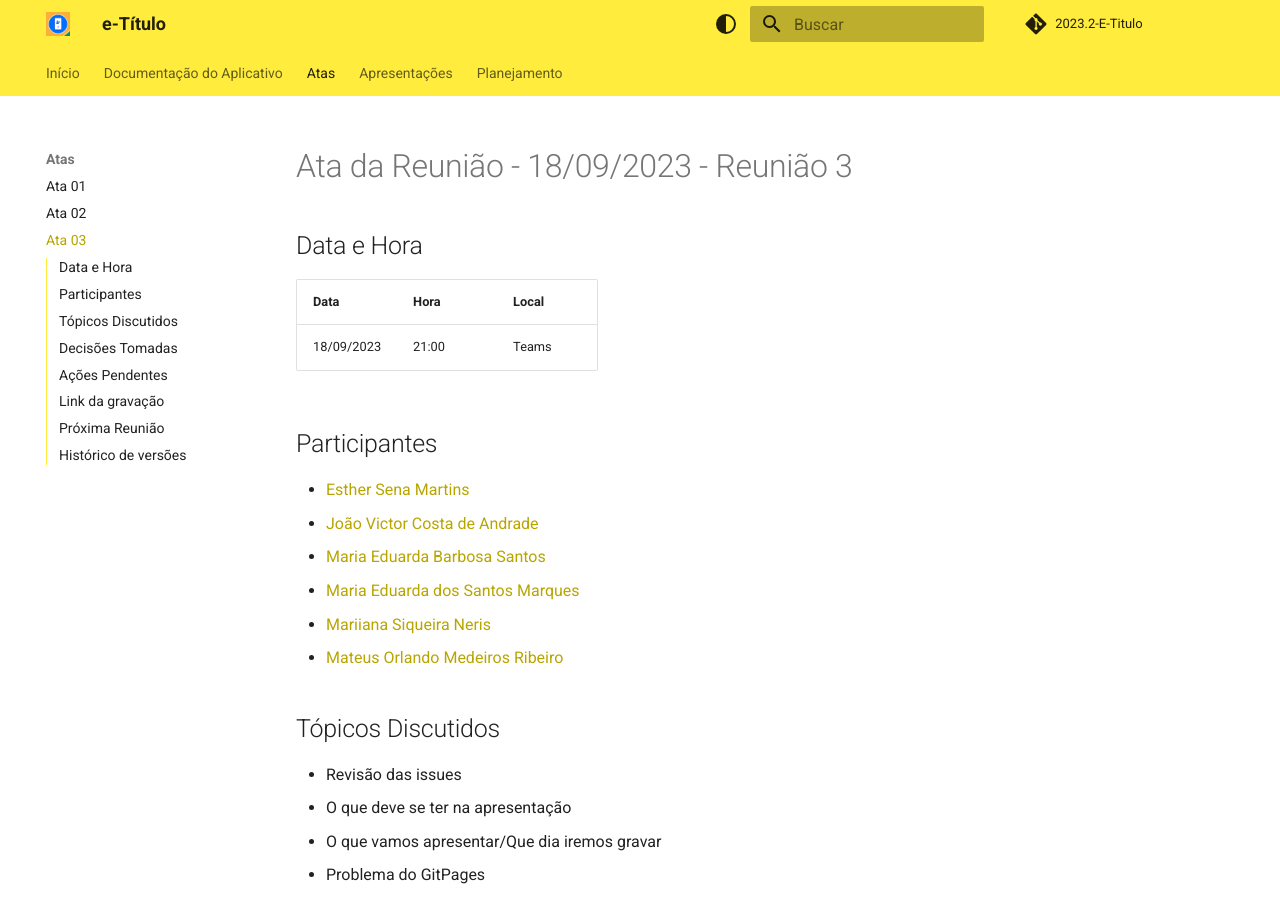
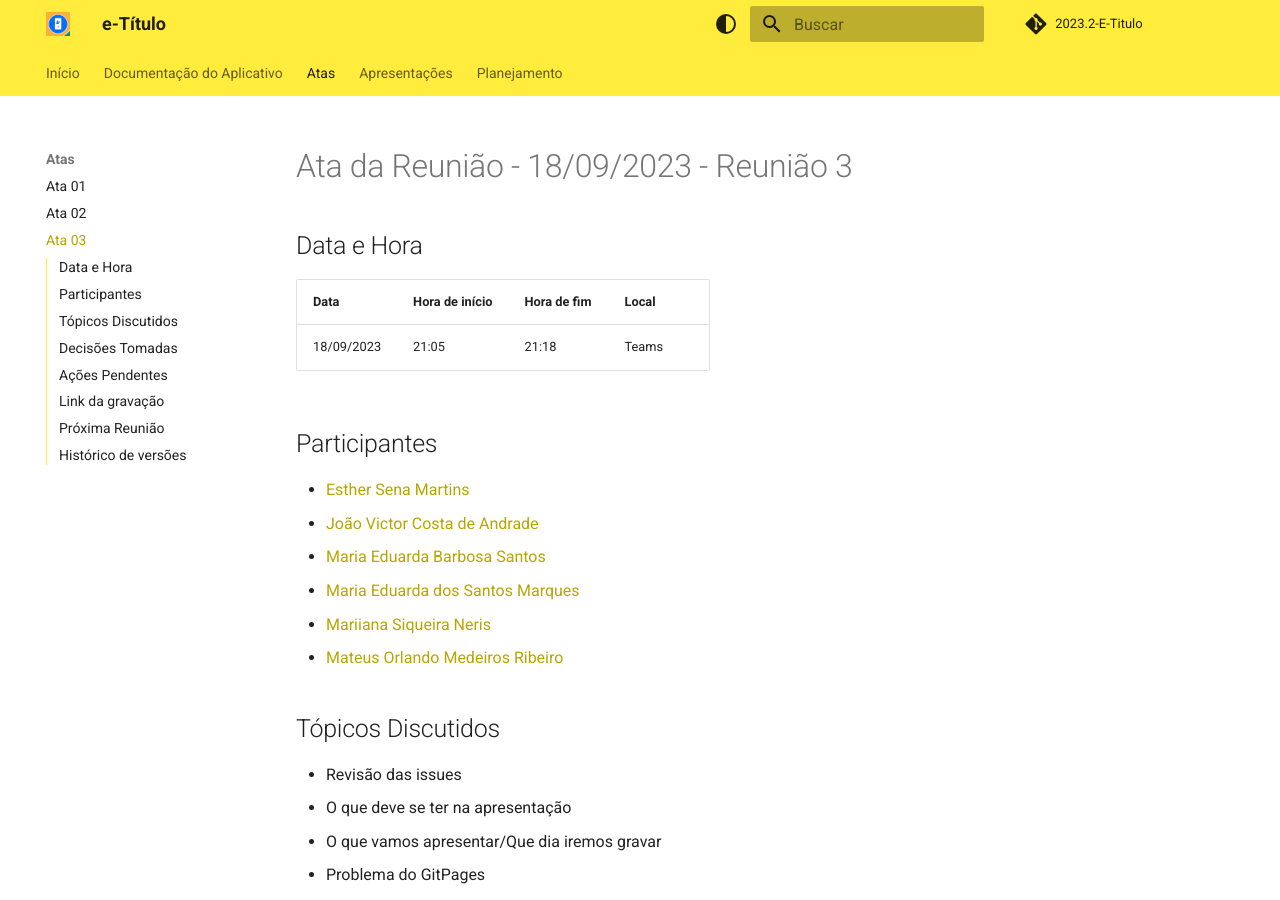
Before and after one commit to Requisitos-de-Software/2023.2-e-Titulo, an MkDocs documentation site: the page built from docs/atas/ata_reuniao_03.md, in a window 1280 px wide and 900 px high. Built offline with MkDocs 1.6.1 and Material for MkDocs 9.7.7, drawn with Linux system fonts in a browser that asks for light colours; comment, search, counter and statistics services are not loaded; some of the changed text lies outside the part shown.

Commit message:
Update ata_reuniao_03.md
Adicionando horário de fim

```diff
--- a/docs/atas/ata_reuniao_03.md
+++ b/docs/atas/ata_reuniao_03.md
@@ -1,9 +1,9 @@
 # Ata da Reunião - 18/09/2023 - Reunião 3
 
 ## Data e Hora
-| Data          | Hora   | Local |
-|---------------|--------|-------|
-| 18/09/2023    | 21:00  | Teams |
+| Data          | Hora de início | Hora de fim | Local |
+|---------------|----------------|-------------|-------|
+|  18/09/2023   |      21:05     |    21:18    | Teams |
 
 
 ## Participantes
@@ -45,4 +45,4 @@ Fonte: NERIS, Mariiana 2023.
 ## Histórico de versões
 | Versão | Data       | Descrição                   | Autor(es)     | Revisor(es) |
 |--------|------------|-----------------------------|---------------|-------------|
-| 1.0    | 13/09/2023 | Criação do esqueleto de ata | [Mariiana Siqueira Neris](https://github.com/Maryyscreuza) | [Maria Eduarda dos Santos Marques ](https://github.com/EduardaSMarques) |
+| 1.0    | 18/09/2023 | Criação da ata | [Mariiana Siqueira Neris](https://github.com/Maryyscreuza) | [Maria Eduarda dos Santos Marques ](https://github.com/EduardaSMarques) |
```
